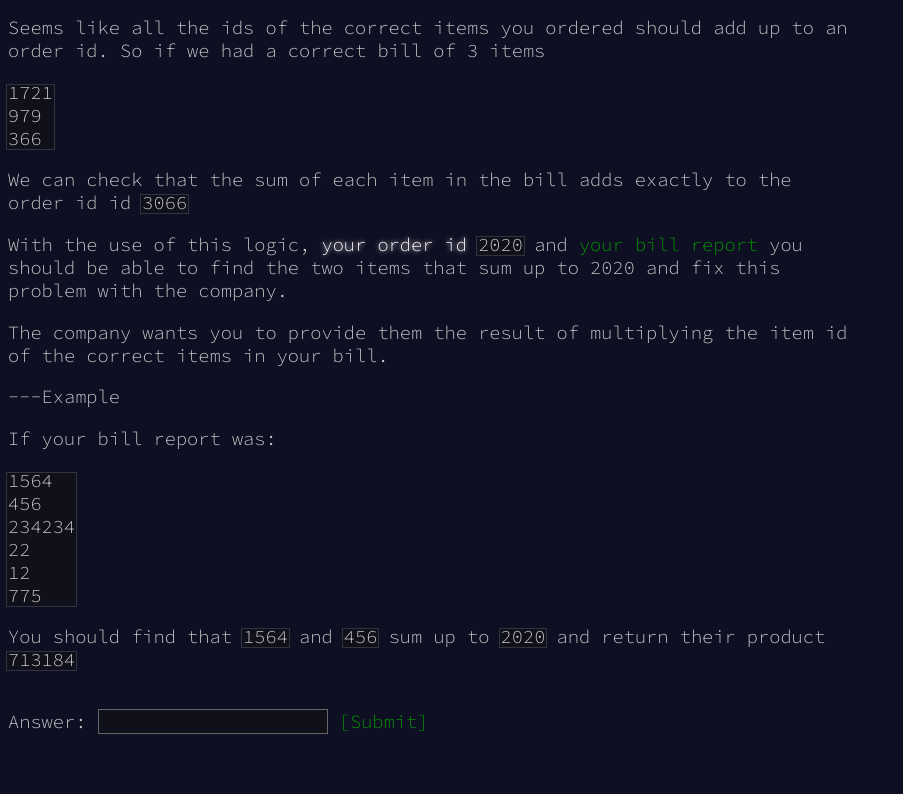
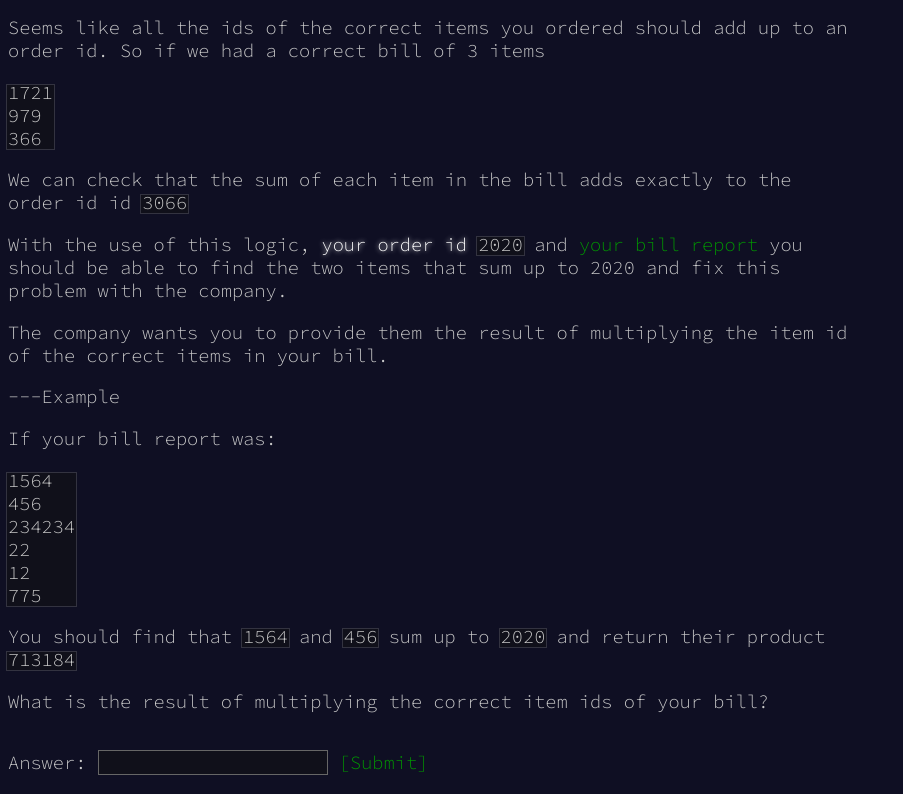
Before and after one commit to jiwidi/timtim-gift-2020, a plain HTML site: page 2020/day/1.html in a window 1280 px wide. Shown: the part 472-1266 px from the top of the page, without its empty margins (0-903 px from the left). Before the commit the page ends 1224 px from the top, so only its background shows below. Drawn offline with Linux system fonts and the light colour scheme; no server answers.

Commit message:
7th problem

```diff
--- a/2020/day/1.html
+++ b/2020/day/1.html
@@ -48,7 +48,8 @@
                 to the apartment. As soon as you do it a huge list of
                 text messages from an unknown number appear on your phone, all of them mentioning some sort of deviation
                 on the apartment bill report you booked with Jaime. Turns out the computer used by the company
-                owning the apartment failed to sum up the numbers and they are trying to charge you for extra money!! You
+                owning the apartment failed to sum up the numbers and they are trying to charge you for extra money!!
+                You
                 can't remember which items were included in your bill but you know there were <em>only two items in your
                     bill</em>.
             </p>
@@ -78,7 +79,7 @@
 775
 </code></pre> You should find that <code>1564</code> and <code>456</code> sum up to <code>2020</code> and return their
                 product<code>713184</code></p>
-
+            <p>What is the result of multiplying the correct item ids of your bill?</p>
         </article>
         <input type="hidden" name="level" value="1" />
         <p>Answer: <input id="answer" type="text" name="answer" autocomplete="off" /> <input id="submitbutton"
```
